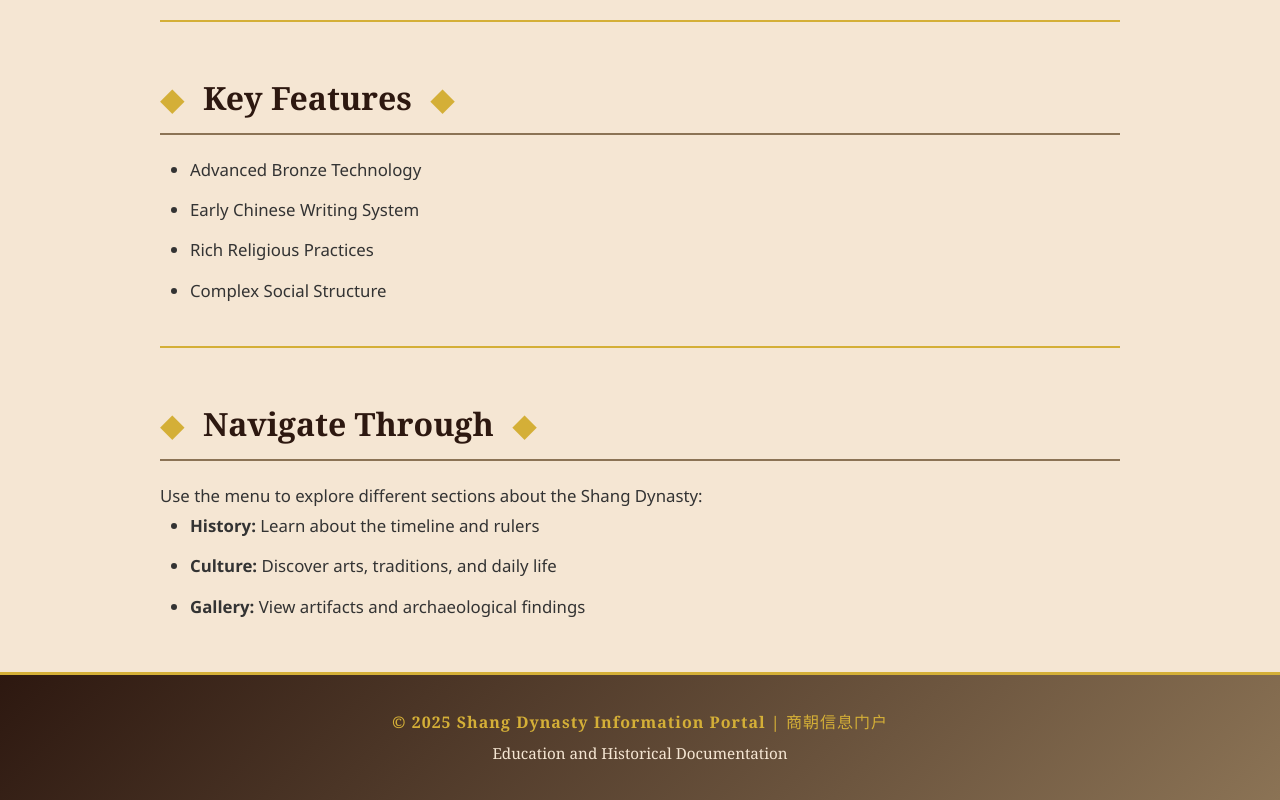
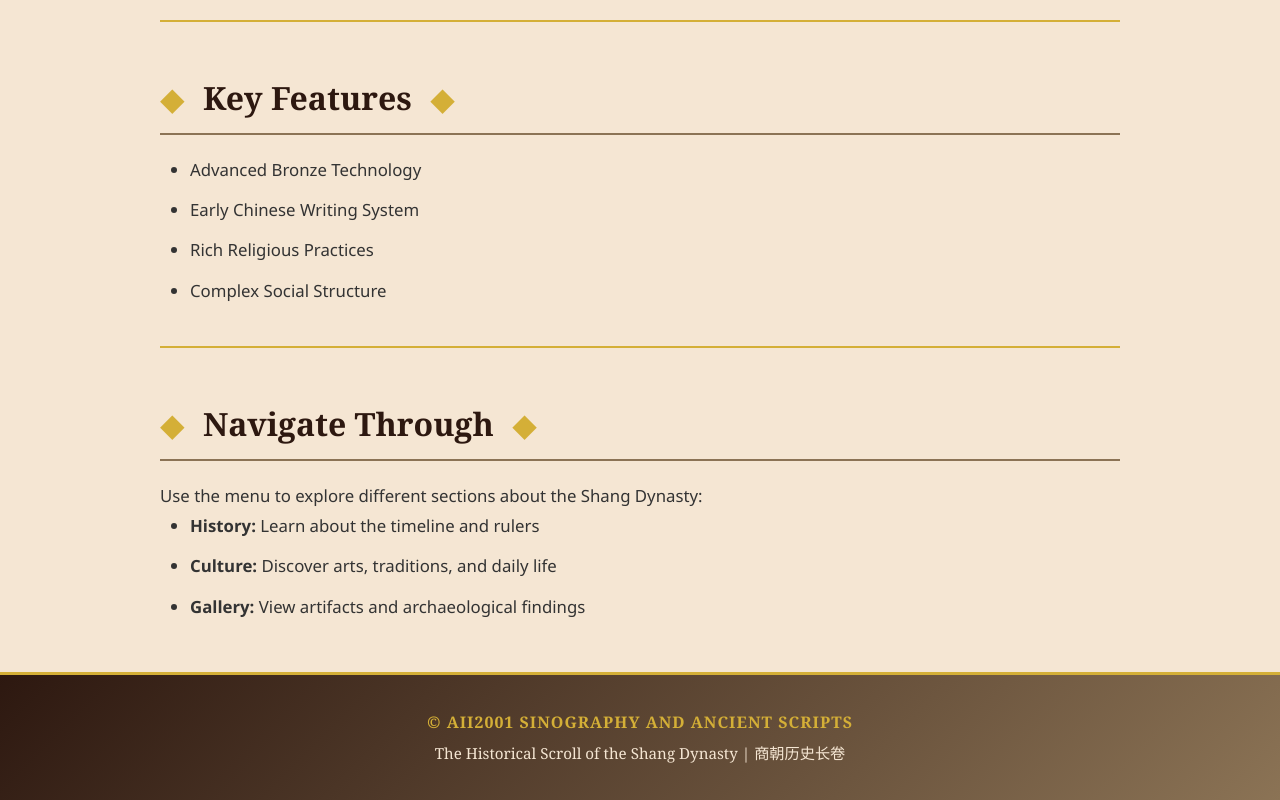
Before and after one commit to geatsXIHaha/dynastyshang, a React (Vite) app: page / in a window 1280 px wide. Shown: the part 578-1378 px from the top of the page. Built offline with nearby package versions, Linux system fonts and the light colour scheme.

Commit message:
Change footer

```diff
--- a/src/App.tsx
+++ b/src/App.tsx
@@ -34,8 +34,8 @@ function App() {
         {renderPage()}
       </main>
       <footer className="footer">
-        <p>&copy; 2025 Shang Dynasty Information Portal | 商朝信息门户</p>
-        <p>Education and Historical Documentation</p>
+        <p>&copy; AII2001 SINOGRAPHY AND ANCIENT SCRIPTS </p>
+        <p>The Historical Scroll of the Shang Dynasty | 商朝历史长卷</p>
       </footer>
     </div>
   )
```
